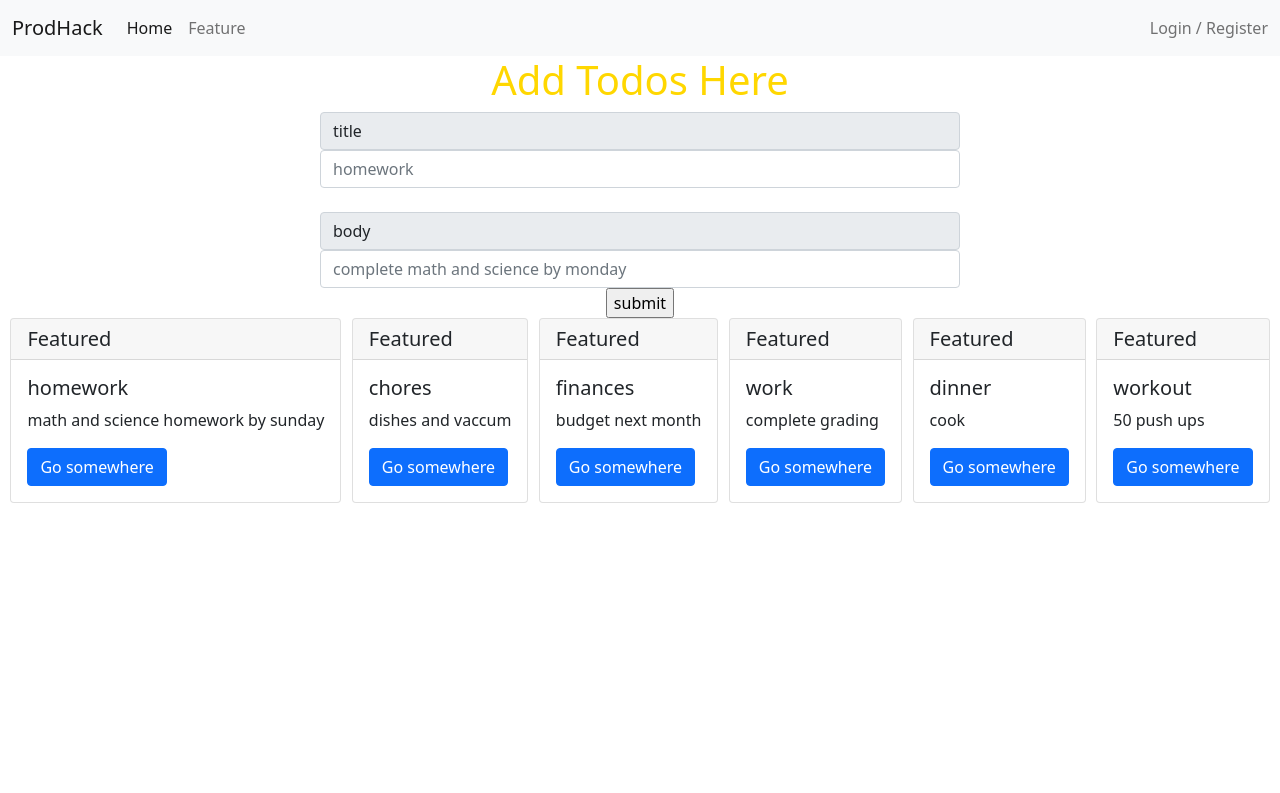
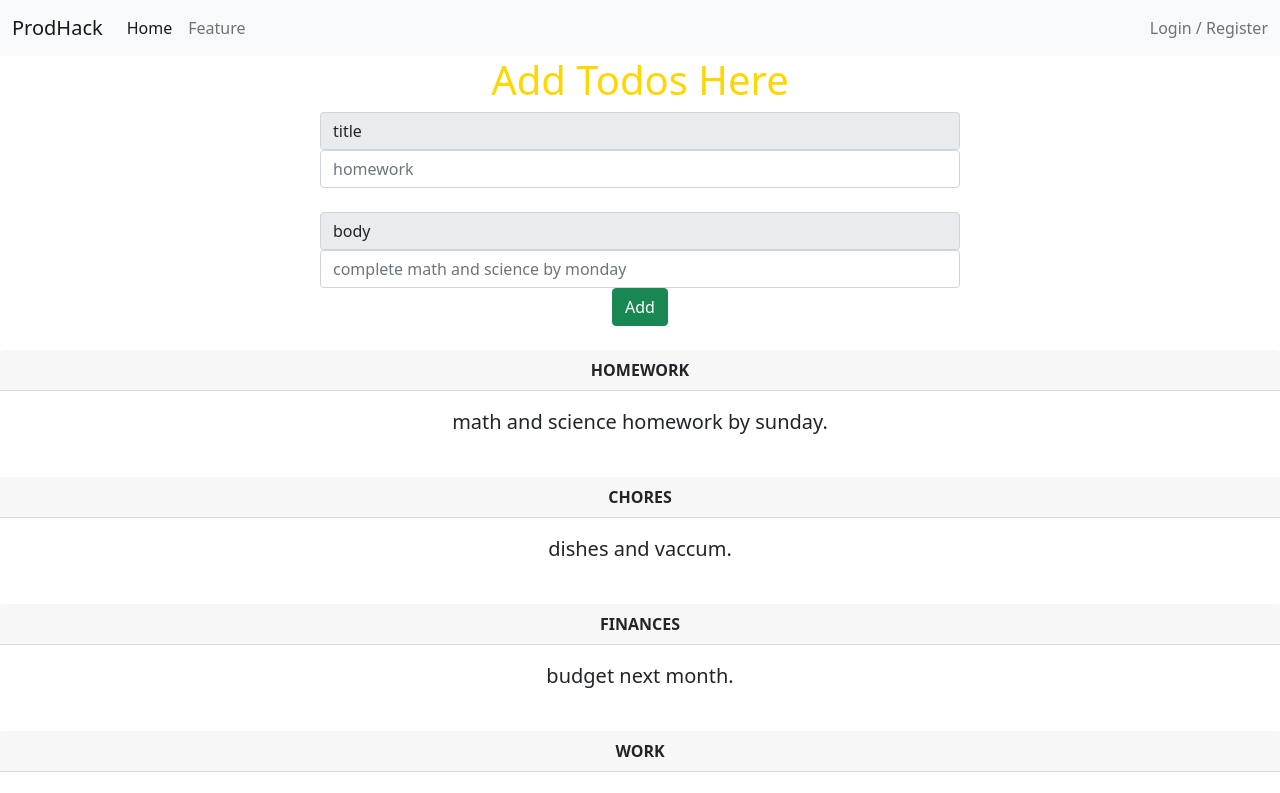
Before and after one commit to Jacob-Short/prod-hack-front-end, an Angular app: page / in a window 1280 px wide. Shown: the top 793 px of the page. Built offline with nearby package versions, Linux system fonts and the light colour scheme.

Commit message:
added style and ui to todo component

```diff
--- a/src/app/todos/todos.component.css
+++ b/src/app/todos/todos.component.css
@@ -3,6 +3,8 @@
   }
 
   .todo-body {
-    display: flex;
+    /* display: flex; */
     justify-content: space-evenly;
+    text-align: center;
+
   }
--- a/src/app/todos/todos.component.html
+++ b/src/app/todos/todos.component.html
@@ -32,20 +32,27 @@
             aria-describedby="addon-wrapping"
             ngModel
           />
-          <input type="submit" value="submit" />
+          <!-- <input type="submit" value="submit" /> -->
+          <!-- <button type="submit" value="submit">Add</button> -->
+          <button type="submit" value="submit" class="btn btn-success">Add</button>
         </form>
       </div>
     </div>
+    <br />
     <div class="todo-body">
       <div *ngFor="let todo of todos">
-        <div class="card">
-          <h5 class="card-header">Featured</h5>
-          <div class="card-body">
-            <h5 class="card-title">{{ todo.title }}</h5>
-            <p class="card-text">{{ todo.body }}</p>
-            <a href="#" class="btn btn-primary">Go somewhere</a>
+        <div class="todo-card">
+            <div class="card-header">
+              <b>{{todo.title.toUpperCase()}}</b>
+            </div>
+            <div class="card-body">
+              <blockquote class="blockquote mb-0">
+                <p>{{todo.body}}.</p>
+                <!-- <footer class="blockquote-footer">Someone famous in <cite title="Source Title">Source Title</cite></footer> -->
+              </blockquote>
+            </div>
           </div>
-        </div>
+          <br />
       </div>
     </div>
   </body>
--- a/src/app/todos/todos.component.ts
+++ b/src/app/todos/todos.component.ts
@@ -20,10 +20,6 @@ export class TodosComponent implements OnInit {
 
   constructor(private todoService: TodoService) {}
 
-  onSubmit(todo: Todo): void {
-    this.todos = [...this.todos, todo];
-  }
-
   onClickSubmit(data: any) {
     // alert('Entered Title:' + data.title + 'Entered body:' + data.body);
     const todo: Todo = { id: 1, title: data.title, body: data.body };
@@ -35,7 +31,7 @@ export class TodosComponent implements OnInit {
   }
 
   addTodo(todo: Todo): void {
-    this.todos = [...this.todoService.getTodos(), todo];
+    this.todos = [todo, ...this.todoService.getTodos()];
   }
 
   ngOnInit(): void {
```
